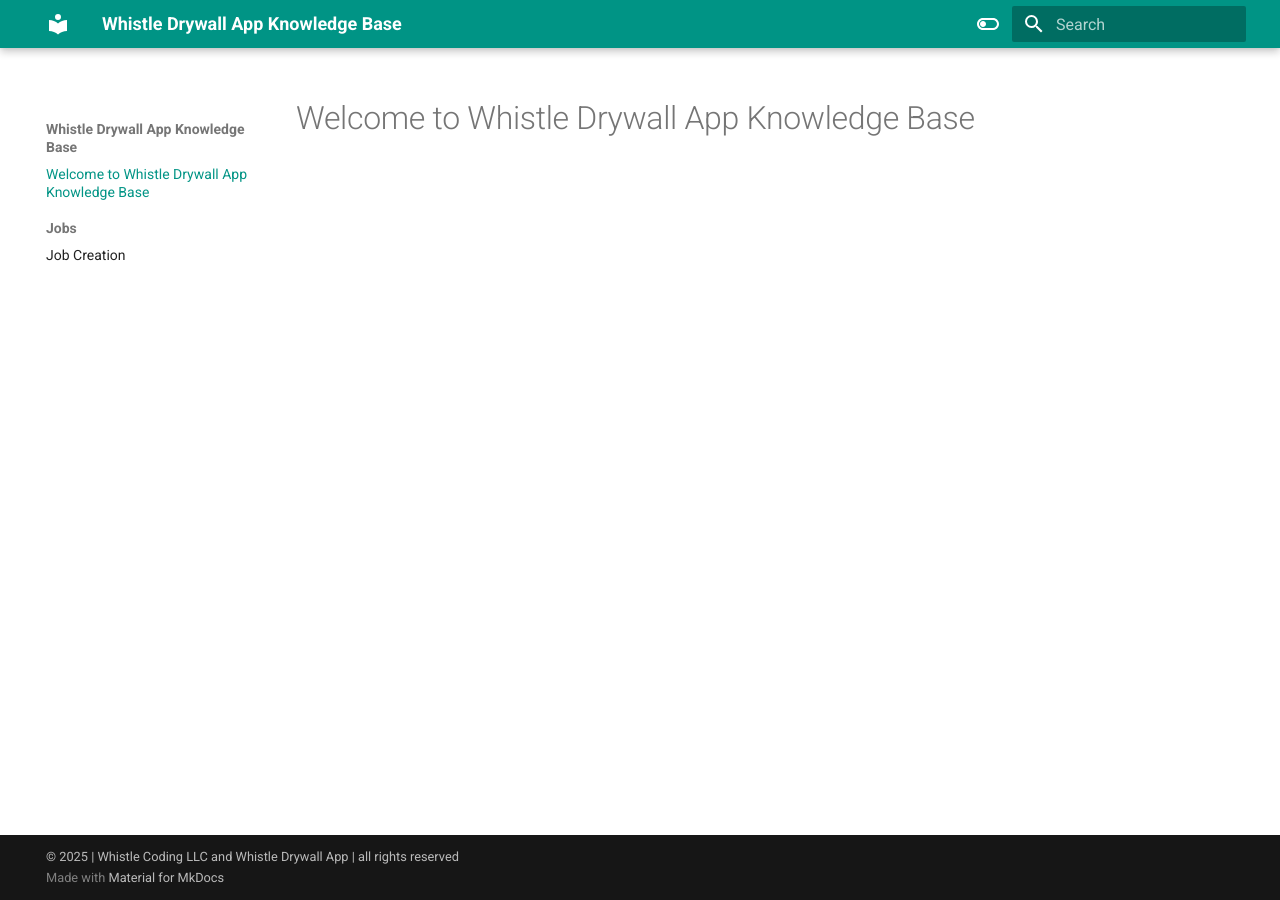
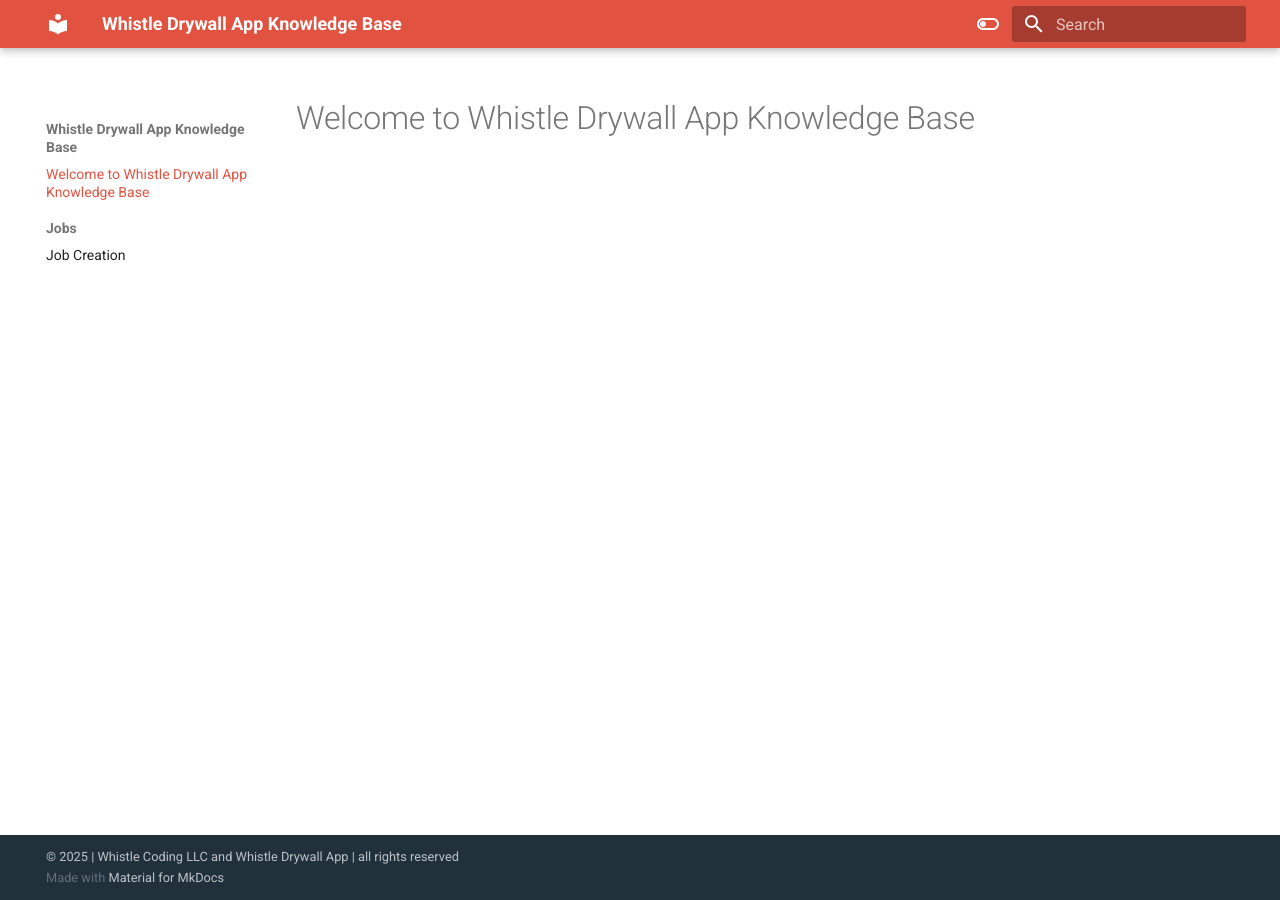
Before and after one commit to adrianlebaron/knowledge-base-whistle-drywall-app, an MkDocs documentation site: the page built from docs/index.md, in a window 1280 px wide. Built offline with MkDocs 1.6.1 and Material for MkDocs 9.7.7, drawn with Linux system fonts in a browser that asks for light colours.

Commit message:
updated color palette

```diff
--- /dev/null
+++ b/docs/stylesheets/extra.css
@@ -0,0 +1,30 @@
+:root {
+
+    /* Primary color shades */
+    --md-primary-fg-color: #e15241;
+    --md-primary-fg-color--light: #e15241;
+    --md-primary-fg-color--dark: #ac325a;
+    --md-primary-bg-color: hsla(0, 0%, 100%, 1);
+    --md-primary-bg-color--light: hsla(0, 0%, 100%, 0.7);
+    --md-text-link-color: hsla(231, 48%, 48%, 1);
+
+    /* Accent color shades */
+    --md-accent-fg-color: rgb(98, 18, 189);
+    --md-accent-fg-color--transparent: hsla(189, 100%, 37%, 0.1);
+    --md-accent-bg-color: hsla(0, 0%, 100%, 1);
+    --md-accent-bg-color--light: hsla(0, 0%, 100%, 0.7);
+  }
+
+  :root > * {
+
+    /* Code block color shades */
+    --md-code-bg-color: hsla(0, 0%, 96%, 1);
+    --md-code-fg-color: hsla(200, 18%, 26%, 1);
+
+    /* Footer */
+    --md-footer-bg-color: #2f4858;
+    --md-footer-bg-color--dark: hsla(0, 0%, 0%, 0.32);
+    --md-footer-fg-color: hsla(0, 0%, 100%, 1);
+    --md-footer-fg-color--light: hsla(0, 0%, 100%, 0.7);
+    --md-footer-fg-color--lighter: hsla(0, 0%, 100%, 0.3);
+  }
--- a/mkdocs.yml
+++ b/mkdocs.yml
@@ -1,6 +1,6 @@
 site_name: Whistle Drywall App Knowledge Base
 extra_css:
-  - assets/extra.css
+  - stylesheets/extra.css
 
 theme:
   name: material
@@ -24,13 +24,13 @@ theme:
       toggle:
         icon: material/toggle-switch-off-outline
         name: Switch to dark mode
-      primary: teal
+      primary: custom
       accent: purple
     - scheme: slate
       toggle:
         icon: material/toggle-switch
         name: Switch to light mode
-      primary: teal
+      primary: custom
       accent: blue
 
 markdown_extensions:
```
